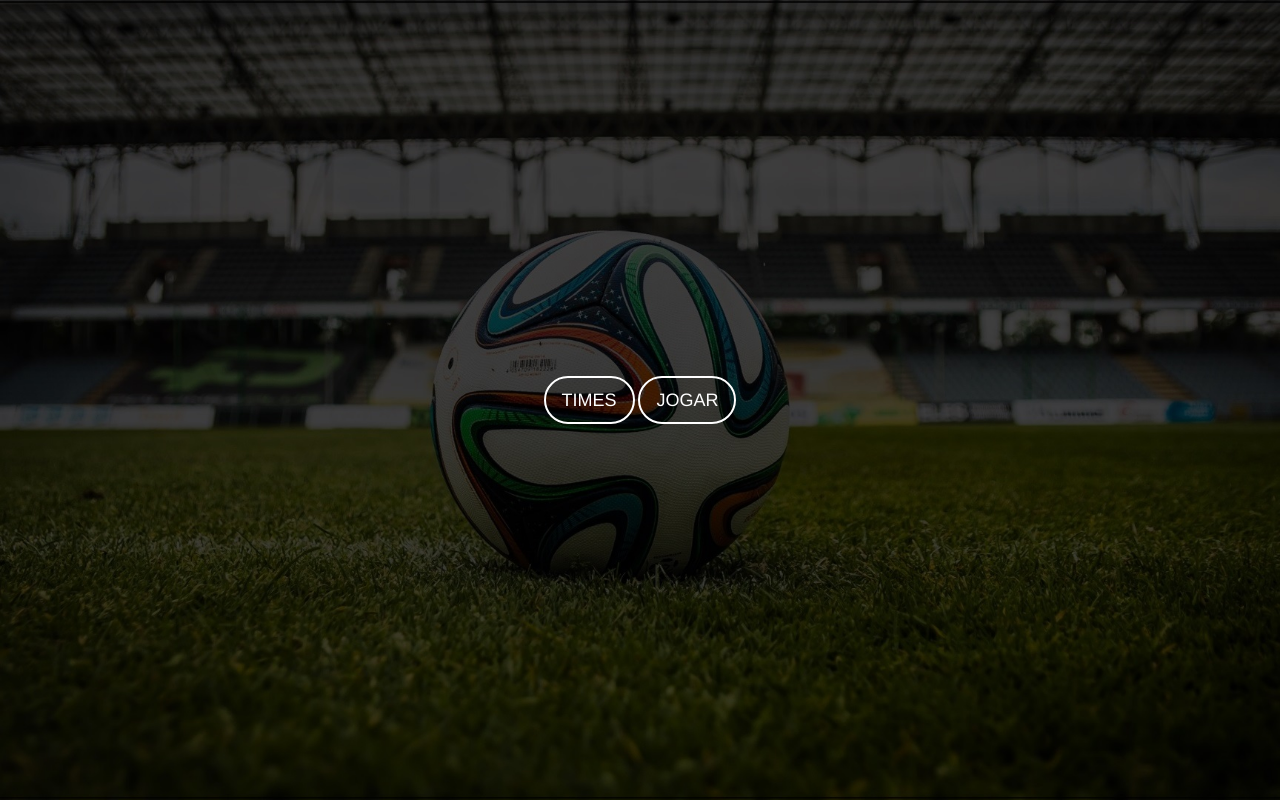
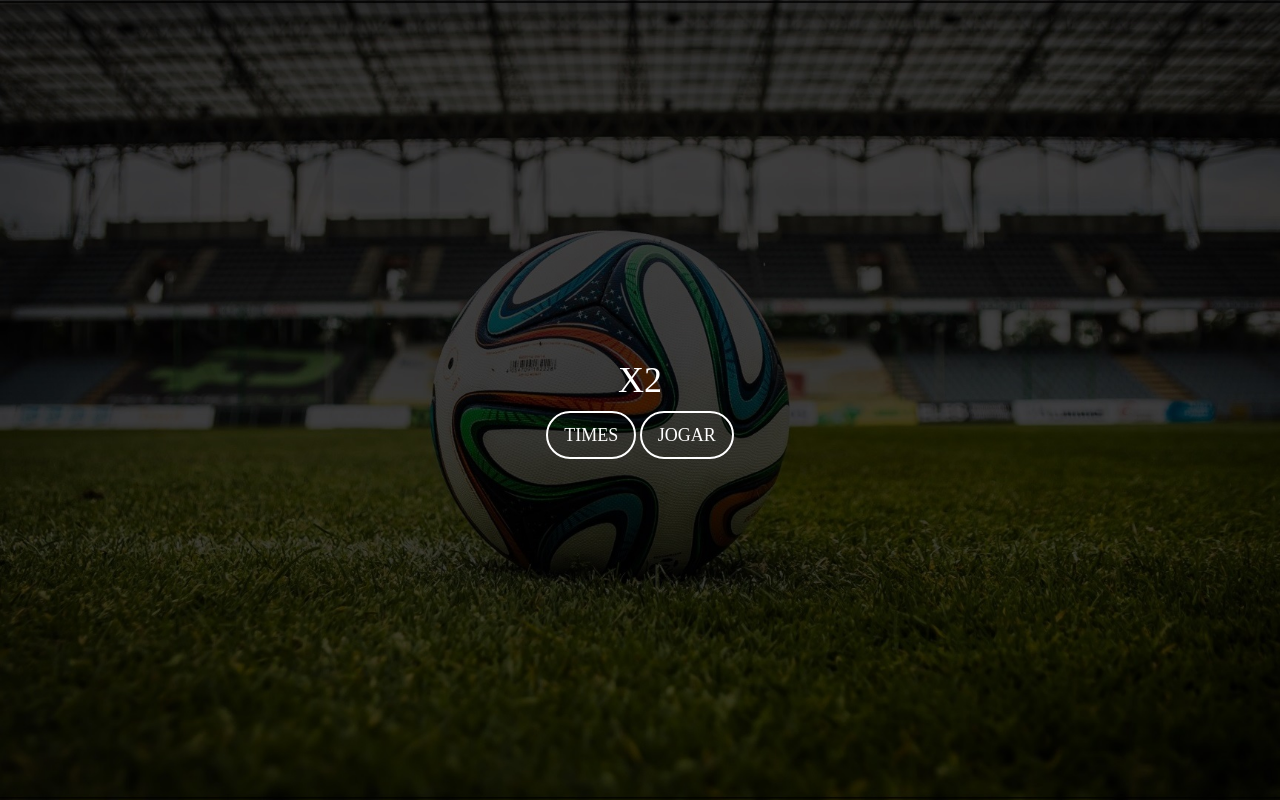
Before and after one commit to GabrielFelix23/X1, a plain HTML site: page index.html in a window 1280 px wide. Drawn offline with nearby package versions, Linux system fonts and the light colour scheme.

Commit message:
Mudando a font-family

```diff
--- a/css/style-index.css
+++ b/css/style-index.css
@@ -5,7 +5,7 @@ html, body, .capa {
 
 body {
 	background: url('../imagens/wallpaper.jpg') no-repeat center center fixed;
-	font-family: Helvetica,Arial,sans-serif;
+	font-family: 'Josefin SanS';
 	-webkit-background-size: cover;
 	-moz-background-size: cover;
 	background-size: cover;
@@ -58,6 +58,7 @@ a.btn-laranja:visited {
 img.img-direita{
     float: right
 }
-h1.x {
+h1 {
+	font-family: 'Berkshire Swash';
     text-align: center
 }
--- a/index.html
+++ b/index.html
@@ -19,7 +19,9 @@
 </head>
     <body>
         <div class="capa">
+
             <div class="texto-capa">
+                <h1>X2</h1>
                 <a href="times.html" class="btn btn-custom btn-laranja btn-lg">Times</a>
 
                 <a href="" class="btn btn-custom btn-verde btn-lg"data-toggle="modal" data-target="#janela" onclick="jogar()">Jogar</a>
```
